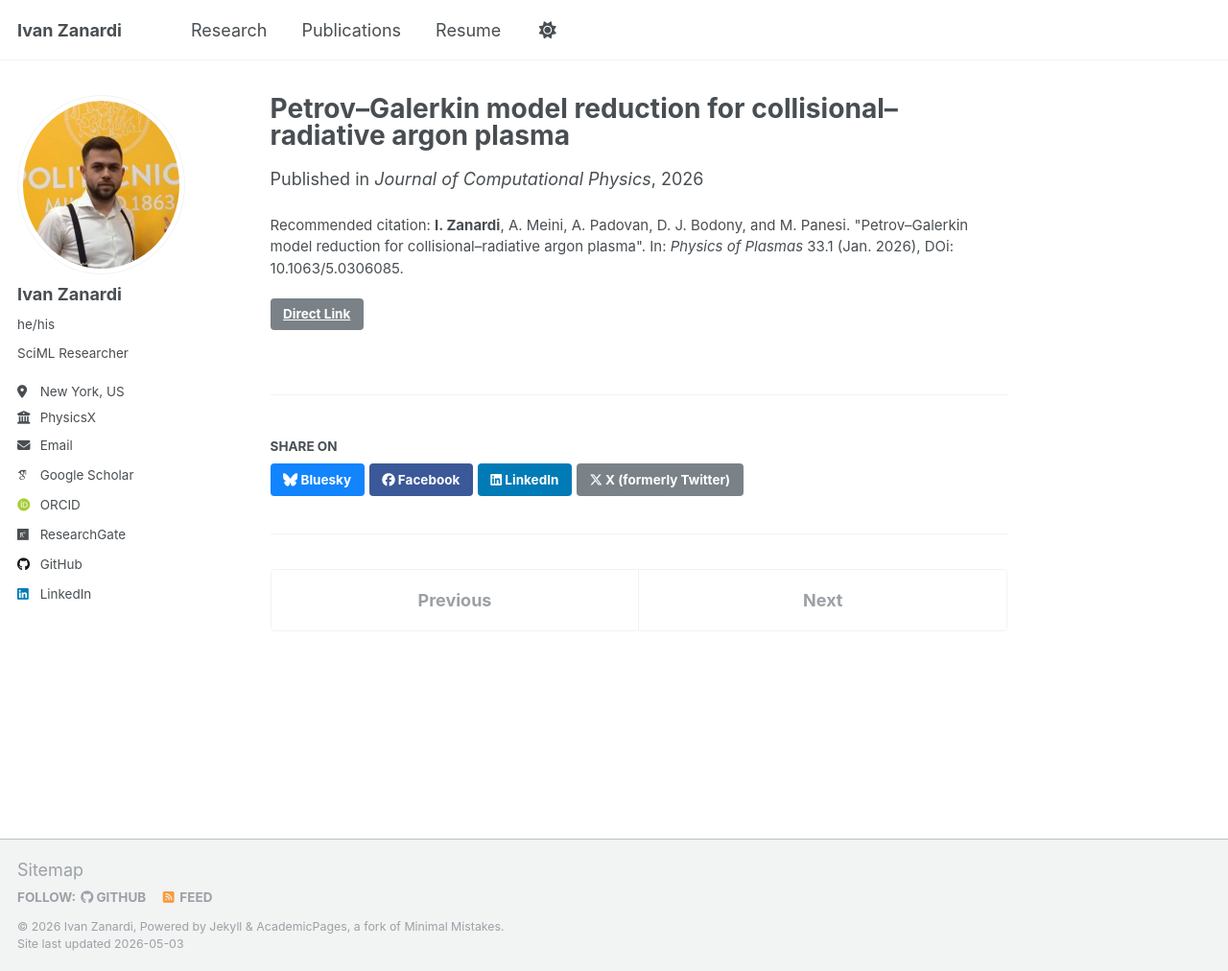
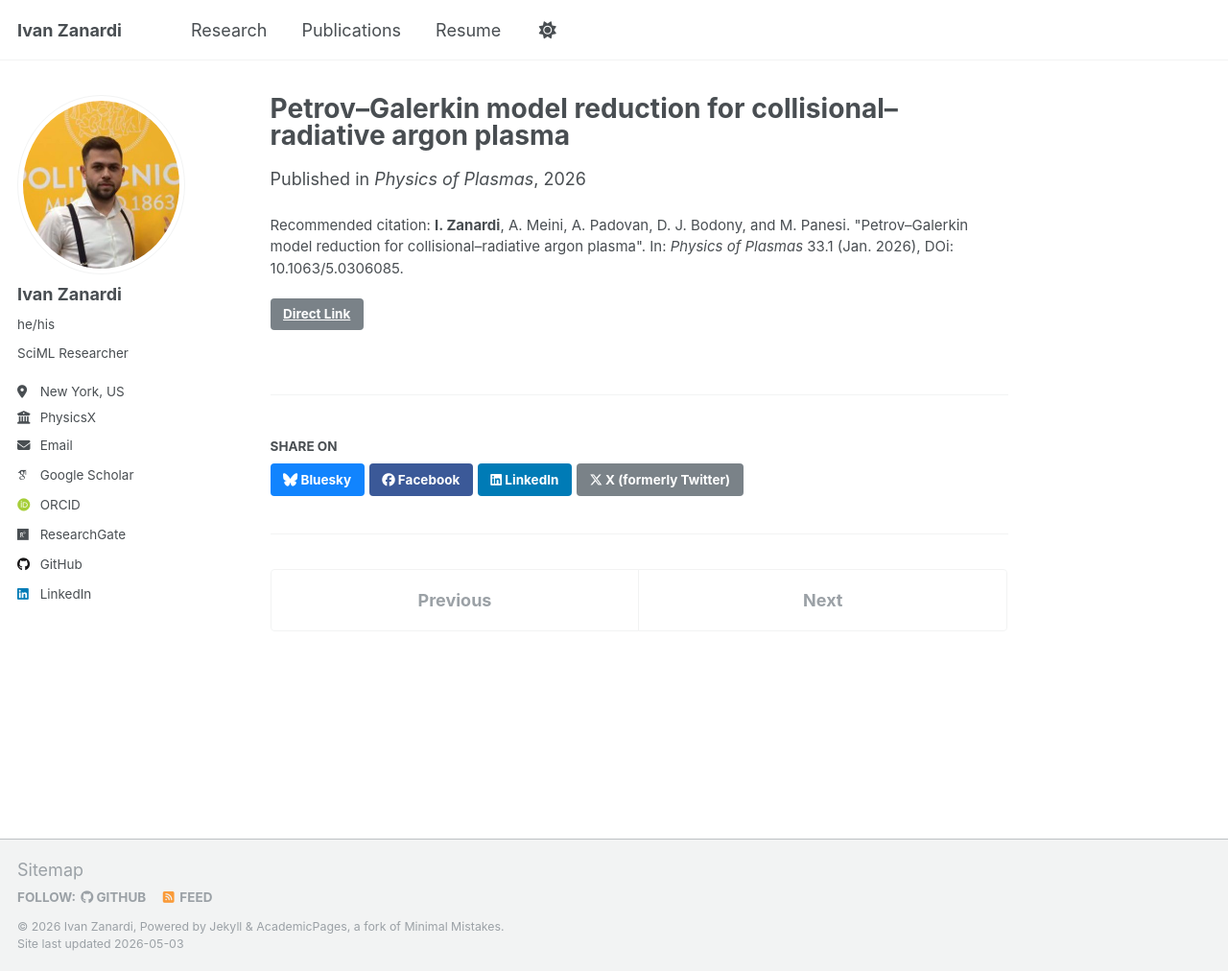
Before and after one commit to ivanZanardi/ivanzanardi.github.io, a Jekyll site: the page built from _publications/2026-01-petrov-galerkin-model-reduction-for-collisional-radiative-argon-plasma.md, in a window 1280 px wide and 1012 px high. Shown: the whole window at 96% size. Built offline with Jekyll 4.4.1, drawn with Linux system fonts in a browser that asks for light colours; some web fonts are replaced; a script that is not in the unit is left out.

Commit message:
publication corrected

```diff
--- a/_publications/2026-01-petrov-galerkin-model-reduction-for-collisional-radiative-argon-plasma.md
+++ b/_publications/2026-01-petrov-galerkin-model-reduction-for-collisional-radiative-argon-plasma.md
@@ -4,7 +4,7 @@ collection: publications
 category: manuscripts
 permalink: /publication/2026-01-petrov-galerkin-model-reduction-for-collisional-radiative-argon-plasma
 date: 2026-01-01
-venue: 'Journal of Computational Physics'
+venue: 'Physics of Plasmas'
 link: 'https://doi.org/10.1063/5.0306085'
 github: 'https://github.com/ivanZanardi/romar'
 citation: '<b>I. Zanardi</b>, A. Meini, A. Padovan, D. J. Bodony, and M. Panesi. &quot;Petrov–Galerkin model reduction for collisional–radiative argon plasma&quot;. In: <i>Physics of Plasmas</i> 33.1 (Jan. 2026), DOi: 10.1063/5.0306085.'
```
